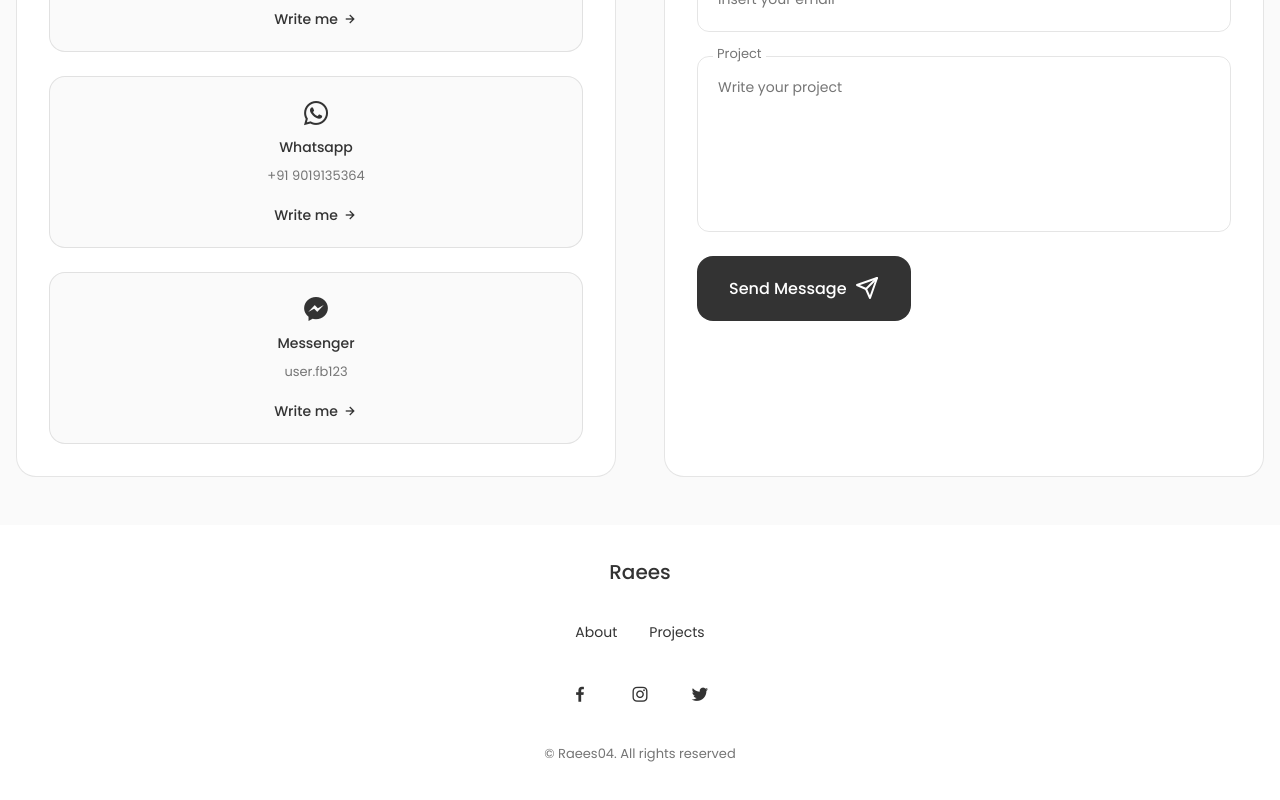
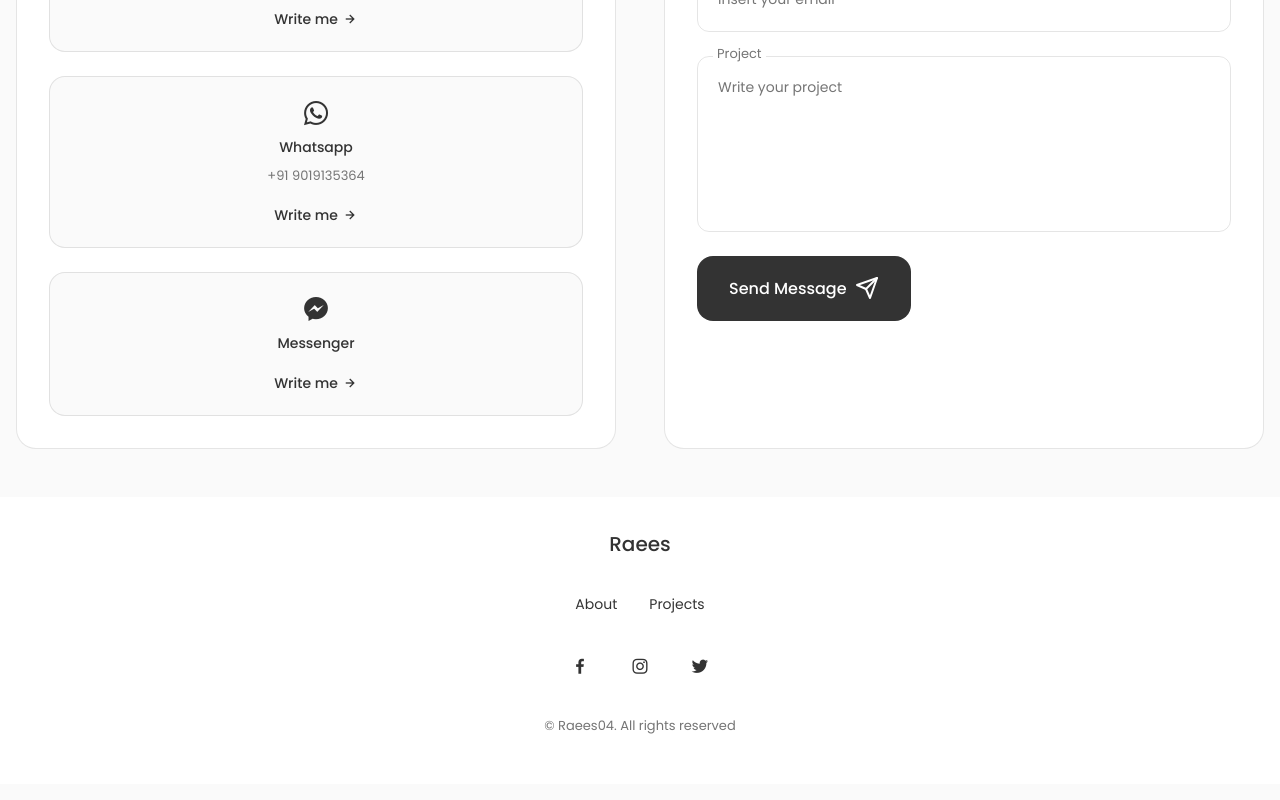
Before and after one commit to mohammedraees07/portfolio, a React (Create React App) app: page / in a window 1280 px wide. Shown: the part 4566-5366 px from the top of the page. Built offline with nearby package versions, Linux system fonts and the light colour scheme.

Commit message:
216Update

```diff
--- a/src/components/contacts/Contact.jsx
+++ b/src/components/contacts/Contact.jsx
@@ -67,7 +67,7 @@ const Contact = () => {
             <div className="contact__card">
               <i className="bx bxl-messenger contact__card-icon"></i>
               <h3 className="contact__card-title">Messenger</h3>
-              <span className="contact__card-data">user.fb123</span>
+              <span className="contact__card-data"></span>
               <a href="https://m.me/user.fb123" className="contact__button">
                 Write me{" "}
                 <i className="bx bx-right-arrow-alt contact__button-icon"></i>
```
